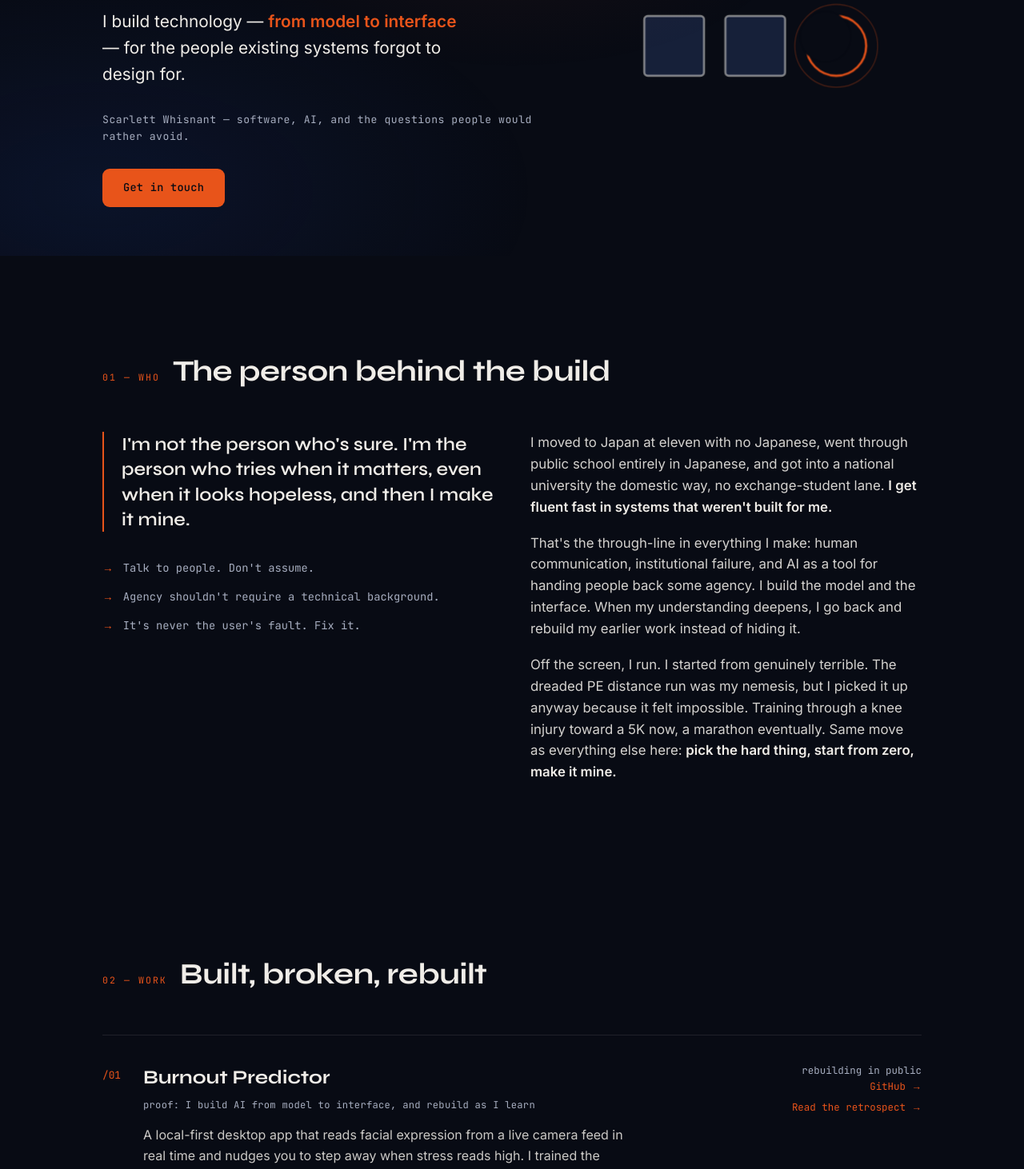
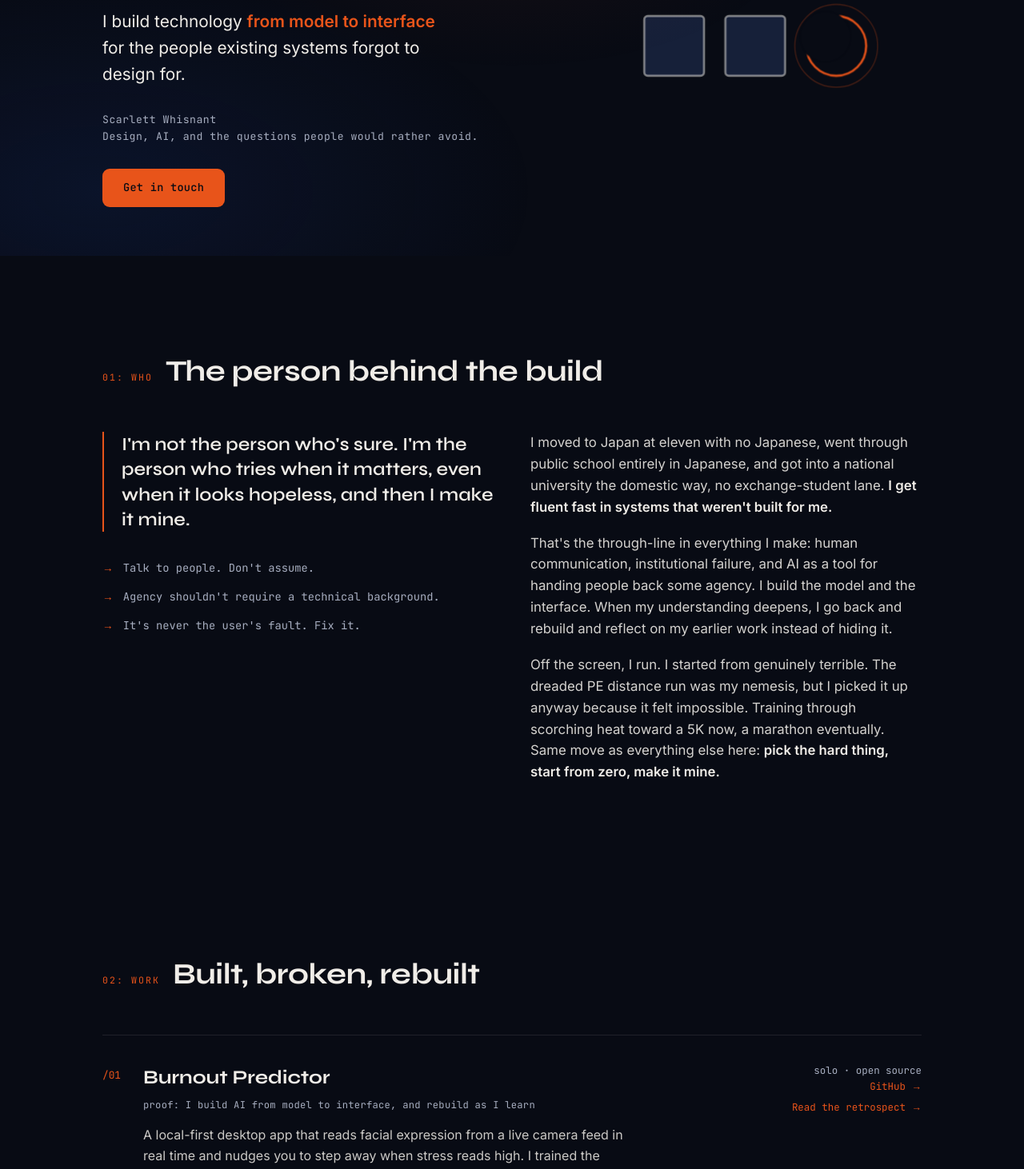
Before and after one commit to sapphirethunderbird/scarlett-website, a Next.js app: page / in a window 1280 px wide. Shown: the part 480-1942 px from the top of the page at 80% size. Built offline with nearby package versions, Linux system fonts and the light colour scheme.

Commit message:
tweak contents

```diff
--- a/app/blog/[slug]/page.tsx
+++ b/app/blog/[slug]/page.tsx
@@ -22,7 +22,7 @@ export async function generateMetadata({
   if (!article) return {};
 
   return {
-    title: `${article.title} — Scarlett Whisnant`,
+    title: `${article.title} | Scarlett Whisnant`,
     description: article.summary,
     openGraph: {
       title: article.title,
--- a/app/layout.tsx
+++ b/app/layout.tsx
@@ -25,7 +25,7 @@ const jetbrainsMono = JetBrains_Mono({
 
 export const metadata: Metadata = {
   metadataBase: new URL("https://scarlettwhisnant.com"),
-  title: "Scarlett Whisnant — builds for the people systems forgot",
+  title: "Scarlett Whisnant - builds for the people systems forgot",
   description:
     "Bilingual builder of AI tools, from model to interface, for the people existing systems forgot to design for.",
   openGraph: {
--- a/app/personality/page.tsx
+++ b/app/personality/page.tsx
@@ -73,7 +73,7 @@ export default async function PersonalityHub() {
 
         <p className={`${styles.manifesto} reveal`}>
           Code is maybe a third of the story. This wing of the site holds the
-          rest — and because I can&apos;t help myself, each room is also a
+          rest, and because I can&apos;t help myself, each room is also a
           build: an exhibit about me, engineered like everything else here.
         </p>
 
--- a/app/personality/running/page.tsx
+++ b/app/personality/running/page.tsx
@@ -68,7 +68,7 @@ function Dashboard({ stats }: { stats: RunStats }) {
     <>
       {stats.sampleData ? (
         <p className={`${styles.sampleBadge} reveal`}>
-          sample data — the schema is real, the log starts with the next run
+          sample data, the schema is real, the log starts with the next run
         </p>
       ) : null}
 
@@ -175,7 +175,7 @@ function RunRow({ run }: { run: Run }) {
       <span className={styles.runRoute}>
         {run.route}
         {run.notes ? (
-          <span className={styles.runNotes}> — {run.notes}</span>
+          <span className={styles.runNotes}> - {run.notes}</span>
         ) : null}
       </span>
     </li>
--- a/components/home/about.tsx
+++ b/components/home/about.tsx
@@ -4,7 +4,7 @@ export function About() {
   return (
     <section id="about">
       <div className="sec-head reveal">
-        <span className="eyebrow">01 — who</span>
+        <span className="eyebrow">01: who</span>
         <h2>The person behind the build</h2>
       </div>
       <div className={styles.grid}>
@@ -37,13 +37,13 @@ export function About() {
             That&apos;s the through-line in everything I make: human
             communication, institutional failure, and AI as a tool for handing
             people back some agency. I build the model and the interface. When
-            my understanding deepens, I go back and rebuild my earlier work
+            my understanding deepens, I go back and rebuild and reflect on my earlier work
             instead of hiding it.
           </p>
           <p className={styles.body}>
             Off the screen, I run. I started from genuinely terrible. The
             dreaded PE distance run was my nemesis, but I picked it up anyway
-            because it felt impossible. Training through a knee injury toward a
+            because it felt impossible. Training through scorching heat toward a
             5K now, a marathon eventually. Same move as everything else here:{" "}
             <b>pick the hard thing, start from zero, make it mine.</b>
           </p>
--- a/components/home/ask-widget.tsx
+++ b/components/home/ask-widget.tsx
@@ -71,7 +71,7 @@ export function AskWidget() {
   return (
     <section id="ask" className={styles.section}>
       <div className="sec-head reveal">
-        <span className="eyebrow">03 — ask</span>
+        <span className="eyebrow">03: ask</span>
         <h2>Ask the site about me</h2>
       </div>
       <div className={`${styles.shell} reveal`}>
--- a/components/home/hero.tsx
+++ b/components/home/hero.tsx
@@ -13,12 +13,13 @@ export function Hero() {
             still exist?
           </h1>
           <p className={styles.lede}>
-            I build technology — <b>from model to interface</b> — for the people
+            I build technology <b>from model to interface</b> for the people
             existing systems forgot to design for.
           </p>
           <p className={styles.who}>
-            Scarlett Whisnant — software, AI, and the questions people would
-            rather avoid.
+            Scarlett Whisnant
+            <br />
+            Design, AI, and the questions people would rather avoid.
           </p>
           <a href="#contact-form" className={styles.cta}>
             Get in touch
--- a/components/home/work.tsx
+++ b/components/home/work.tsx
@@ -21,7 +21,7 @@ const PROJECTS: Project[] = [
     proof: "proof: I build AI from model to interface, and rebuild as I learn",
     body: "A local-first desktop app that reads facial expression from a live camera feed in real time and nudges you to step away when stress reads high. I trained the model, wired the pipeline, and built the GUI. I also rebuilt it after I caught a weight-loading bug by logging per-frame confidence. The rebuild is where I prove the growth rather than paper over it.",
     stack: ["Python", "PyTorch", "MobileNetV2", "FER2013", "OpenCV", "tkinter"],
-    status: "rebuilding in public",
+    status: "solo · open source",
     link: {
       href: "https://github.com/sapphirethunderbird/burnout_predictor",
       label: "GitHub →",
@@ -64,7 +64,7 @@ export function Work() {
   return (
     <section id="work">
       <div className="sec-head reveal">
-        <span className="eyebrow">02 — work</span>
+        <span className="eyebrow">02: work</span>
         <h2>Built, broken, rebuilt</h2>
       </div>
       <div className={styles.projects}>
--- a/components/personality/music/cover-flow.tsx
+++ b/components/personality/music/cover-flow.tsx
@@ -313,7 +313,7 @@ export function CoverFlow({ tracks }: { tracks: ResolvedTrack[] }) {
               <span className={styles.captionTitle}>{activeTrack.title}</span>
               <span className={styles.captionMeta}>
                 {activeTrack.artist}
-                {activeTrack.albumName ? ` — ${activeTrack.albumName}` : ""}
+                {activeTrack.albumName ? ` - ${activeTrack.albumName}` : ""}
                 {activeTrack.releaseYear ? ` · ${activeTrack.releaseYear}` : ""}
               </span>
               {activeTrack.note ? (
```
Also changed, not shown: app/blog/page.tsx (+3 -4 lines), content/articles/burnout-predictor-in-retrospect.md (+1 -1 lines).
